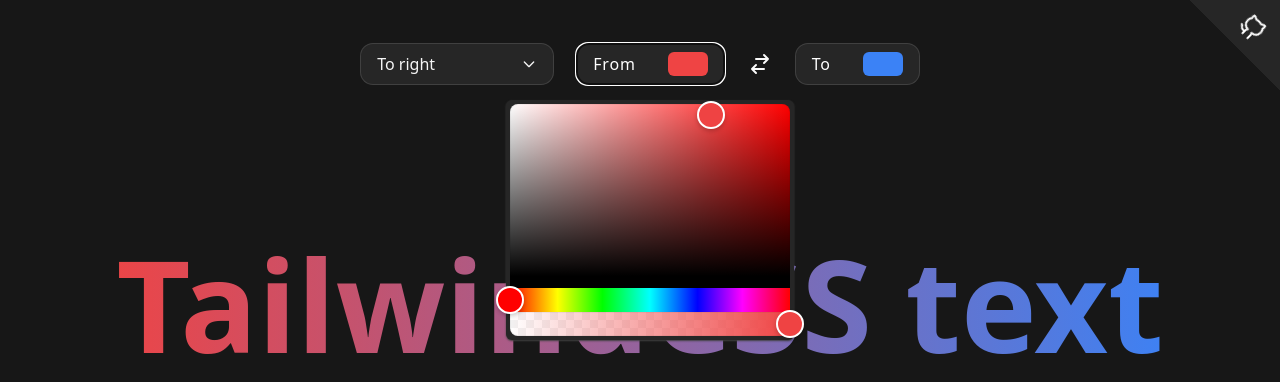
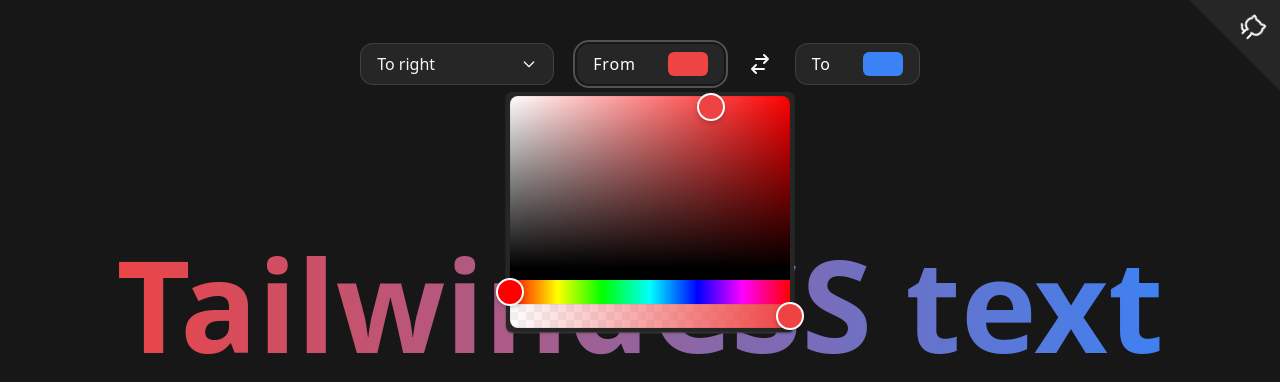
Before and after one commit to kiyov09/tailwind-text-gradient, a Next.js app: page / in a window 1280 px wide. Both pictures are taken after a click on the button "From". Shown: the top 382 px of the page. Built offline with nearby package versions, Linux system fonts and the light colour scheme.

Commit message:
Focus/Hover and Transition for ListBox

```diff
--- a/components/generics/ColorPicker.tsx
+++ b/components/generics/ColorPicker.tsx
@@ -1,8 +1,8 @@
 import { RgbaColorPicker } from 'react-colorful';
 import type { RgbaColor } from 'react-colorful';
 
-import { Popover } from '@headlessui/react';
-import { useEffect, useState } from 'react';
+import { Popover, Transition } from '@headlessui/react';
+import { Fragment, useEffect, useState } from 'react';
 import { rgbaToCSS } from '../../utils/colors';
 
 export type ColorPickerProps = {
@@ -29,20 +29,30 @@
 
   return (
     <Popover className="relative flex-1">
-      <Popover.Button className="flex h-10 w-full items-center justify-between gap-8 rounded-xl bg-neutral-800 px-4 py-2 text-base tracking-wider text-white ring-1 ring-neutral-700 md:w-auto">
+      <Popover.Button className="flex h-10 w-full items-center justify-between gap-8 rounded-xl bg-neutral-800 px-4 py-2 text-base tracking-wider text-white outline-none ring-1 ring-neutral-700 hover:ring-2 hover:ring-neutral-600 hover:ring-offset-2 hover:ring-offset-neutral-900 focus:ring-2 focus:ring-neutral-600 focus:ring-offset-2 focus:ring-offset-neutral-900 md:w-auto">
         <span className="flex-1 text-left">{children}</span>
         <div
           className="h-full w-10 rounded-md"
           style={{ backgroundColor: `${rgbaToCSS(color)}` }}
         ></div>
       </Popover.Button>
-      <Popover.Panel className="fixed bottom-16 left-5 mb-4 h-60 w-[calc(100vw-2.5rem)] rounded-md bg-neutral-800 p-1 md:absolute md:left-1/2 md:top-full md:mt-4 md:h-60 md:w-72 md:-translate-x-1/2 md:shadow-sm md:shadow-neutral-700">
+      <Transition
+        as={Fragment}
+        enter="transition duration-200 ease-out"
+        enterFrom="transform scale-95 opacity-0"
+        enterTo="transform scale-100 opacity-100"
+        leave="transition duration-100 ease-out"
+        leaveFrom="transform scale-100 opacity-100"
+        leaveTo="transform scale-95 opacity-0"
+      >
+        <Popover.Panel className="fixed bottom-16 left-5 mb-4 h-60 w-[calc(100vw-2.5rem)] rounded-md bg-neutral-800 p-1 md:absolute md:left-1/2 md:top-full md:mt-2 md:h-60 md:w-72 md:-translate-x-1/2 md:shadow-sm md:shadow-neutral-700">
           <RgbaColorPicker
             color={color}
             onChange={onColorChange}
             style={{ width: '100%', height: '100%' }}
           />
         </Popover.Panel>
+      </Transition>
     </Popover>
   );
 }
```
Lines whose indentation alone changed are shown as unchanged.
